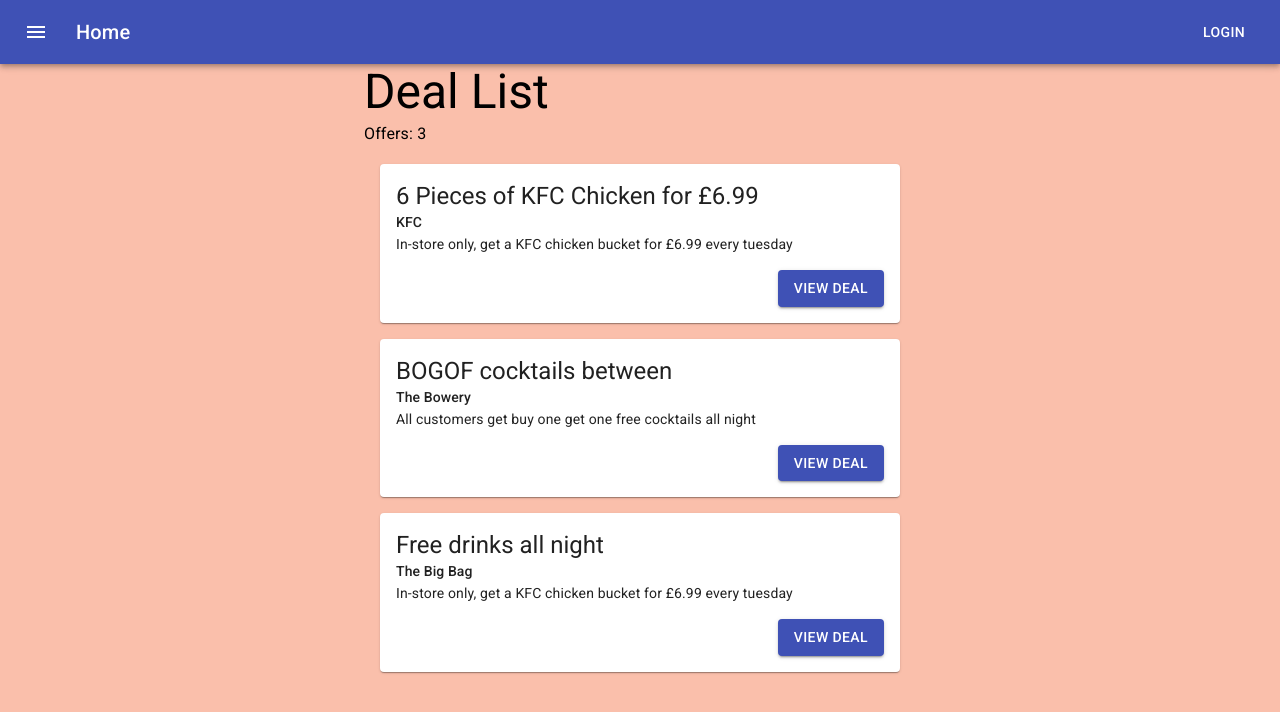
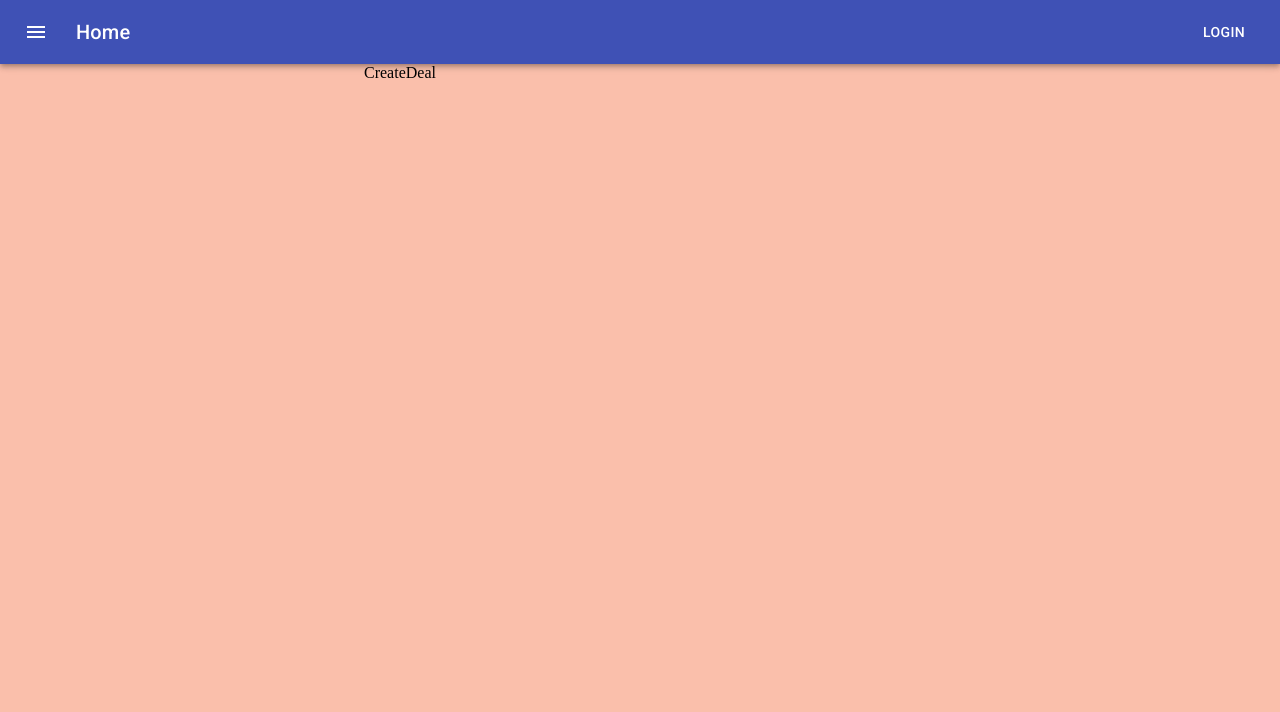
Before and after one commit to rsmarsh/mealdeal, a React (Create React App) app in the folder client/: page /deals/create in a window 1280 px wide. Shown: the top 712 px of the page. Built offline with nearby package versions, Linux system fonts and the light colour scheme.

Commit message:
added React Router with some placeholder deal routes

```diff
--- a/client/package.json
+++ b/client/package.json
@@ -11,6 +11,7 @@
     "react": "^16.12.0",
     "react-dom": "^16.12.0",
     "react-redux": "^7.1.3",
+    "react-router-dom": "^5.1.2",
     "react-scripts": "3.3.0",
     "redux": "^4.0.5",
     "redux-thunk": "^2.3.0"
--- a/client/src/components/App.js
+++ b/client/src/components/App.js
@@ -2,7 +2,10 @@
 
 import TopBar from './TopBar'
 import DealList from './DealList';
+import CreateDeal from './CreateDeal';
+import EditDeal from './EditDeal';
 
+import { BrowserRouter as Router, Route } from 'react-router-dom';
 import { Container } from '@material-ui/core';
 
 import './App.css';
@@ -10,10 +13,30 @@
 const App = () => {
     return (
         <div>
-            <TopBar />
-            <Container maxWidth="sm">
-                <DealList />
-            </ Container>
+            <Router>
+                <TopBar />
+
+                <Container maxWidth="sm">
+
+                    {/* Home page with full deal list */}
+                    <Route path="/" exact>
+                        <DealList />
+                    </Route>
+
+                    {/* Create a deal page */}
+                    <Route path="/deals/create" exact>
+                        <CreateDeal />
+                    </Route>
+
+                    {/* Edit a deal page */}
+                    <Route path="/deals/edit" exact>
+                        <EditDeal />
+                    </Route>
+
+
+
+                </ Container>
+            </Router>
         </div>
     );
 }
--- /dev/null
+++ b/client/src/components/CreateDeal.js
@@ -0,0 +1,7 @@
+import React from 'react';
+
+const CreateDeal = () => {
+    return <div>CreateDeal</div>;
+}
+
+export default CreateDeal;
--- /dev/null
+++ b/client/src/components/EditDeal.js
@@ -0,0 +1,7 @@
+import React from 'react';
+
+const EditDeal = () => {
+    return <div>EditDeal</div>;
+}
+
+export default EditDeal;
```
Also changed, not shown: 1 other file (tests, documents, lock files or other folders).
